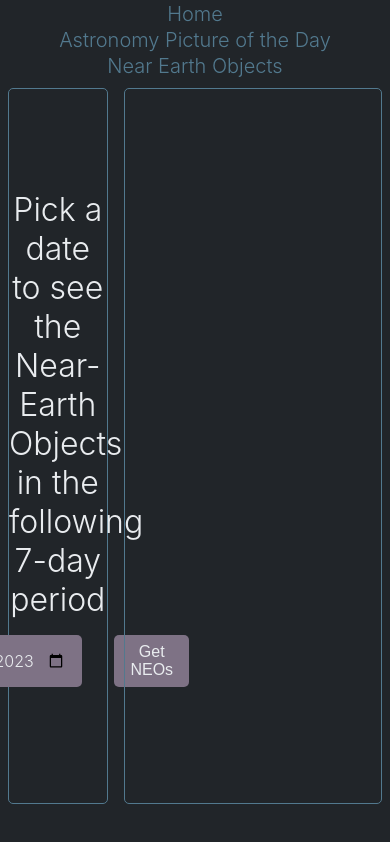
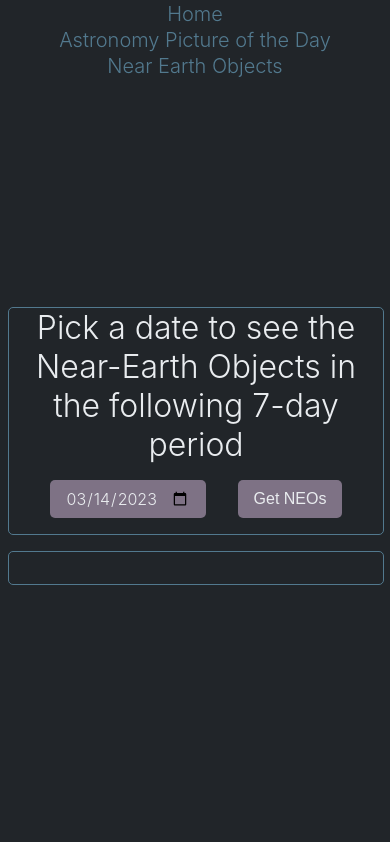
Before and after one commit to elijahlc/cosmic-explorer, a React (Create React App) app: page /neos in a window 390 px wide. Built offline with nearby package versions, Linux system fonts and the light colour scheme.

Commit message:
mobile styling

```diff
--- a/src/App.css
+++ b/src/App.css
@@ -189,4 +189,26 @@ a:hover {
 	p {
 		font-size: 24px;
 	}
+
+	.feature {
+		flex-direction: column;
+	}
+
+	.selector,
+	.result-container {
+		width: calc(100% - 1rem);
+	}
+
+	.APoDResult img {
+		max-width: calc(100% - 1rem - 2px);
+	}
+
+	.NEO-container {
+		display: flex;
+		flex-direction: column;
+	}
+
+	.NEO {
+		width: calc(100% - 1rem);
+	}
 }
--- a/src/Components/NEOs.js
+++ b/src/Components/NEOs.js
@@ -72,7 +72,9 @@ const NEOs = () => {
 
 				{hasResult && !isLoading && (
 					<>
-						<h2>{NEOs.element_count} Objects Found</h2>
+						<h2>
+							{NEOs.element_count} Object{NEOs.element_count !== 1 && 's'} Found
+						</h2>
 
 						<div className="NEO-container">
 							{Object.values(NEOs.near_earth_objects).map((object) => (
```
